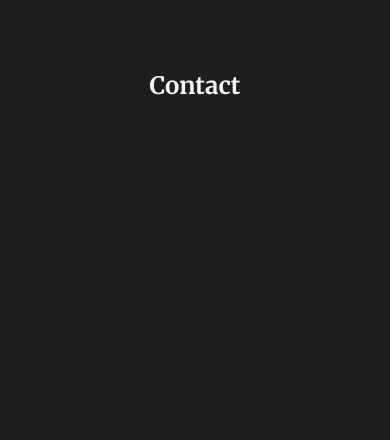
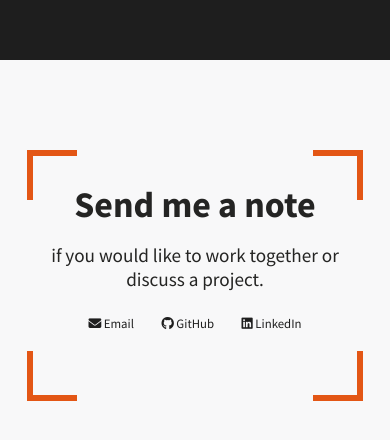
Before and after one commit to Anngineer/web-dev-portfolio, a React (Create React App) app: page / in a window 390 px wide. Shown: the part 4115-4555 px from the top of the page. Before the commit the page ends 4226 px from the top, so only its background shows below. Built offline with nearby package versions, Linux system fonts and the light colour scheme.

Commit message:
Adds Contact Section JSX and styling

```diff
--- a/src/App.css
+++ b/src/App.css
@@ -689,4 +689,153 @@ nav #dropdown-button {
     font-size: 1.2rem;
   }
 }
+
+/*------------------------------------------------- Contact Me Section ----------------------------------------------------------------------------*/
+#contact-section {
+  padding-bottom: 23.28px;
+  /*This makes it so the bottom corners don't move when the links are hovered */
+  background-color: #f8f8f9;
+  text-align: center;
+  color: #242423;
+  font-size: 1.5rem;
+}
+
+/* Corners for contact */
+.contact-section-wrapper {
+  position: relative;
+  display: inline-block;
+  /* width: 70vw; */
+  -webkit-transition: width 0.4s linear;
+  transition: width 0.4s linear;
+  width: 72.5%;
+  margin-top: 5rem;
+  margin-bottom: 3rem;
+  padding: 2rem 1rem;
+}
+
+.contact-top,
+.contact-bottom {
+  position: absolute;
+  width: 50px;
+  height: 50px;
+}
+
+/* #e34815; */
+.contact-top {
+  top: 0;
+  border-top: 6px solid #e35615;
+}
+
+.contact-bottom {
+  bottom: 0;
+  border-bottom: 6px solid #e35615;
+}
+
+.contact-left {
+  left: 0;
+  border-left: 6px solid #e35615;
+}
+
+.contact-right {
+  right: 0;
+  border-right: 6px solid #e35615;
+}
+
+#contact-section h2 {
+  font-family: "Source Sans Pro";
+  margin-bottom: 1rem;
+}
+
+/* the row of contact links */
+.link-box {
+  display: -webkit-box;
+  display: -ms-flexbox;
+  display: flex;
+  -webkit-box-orient: horizontal;
+  -webkit-box-direction: normal;
+      -ms-flex-direction: row;
+          flex-direction: row;
+  -webkit-box-pack: justify;
+      -ms-flex-pack: justify;
+          justify-content: space-between;
+  width: 40%;
+  margin: 1.3rem auto 2rem auto;
+}
+
+#contact-section a {
+  text-decoration: none;
+  color: #1e1e1e;
+  font-size: 1.2rem;
+  margin-bottom: 0.35rem;
+}
+
+#contact-section .fas,
+#contact-section .fab {
+  color: #1e1e1e;
+  background-color: #f8f8f9;
+}
+
+#contact-section a:active,
+#contact-section a:active .fab,
+#contact-section a:active .fas {
+  color: #1e1e1e;
+  font-size: 1.2rem;
+  margin-bottom: 0.35rem;
+}
+
+#contact-section a:hover,
+#contact-section a:hover .fab,
+#contact-section a:hover .fas {
+  color: #43b1b9;
+  margin-bottom: 0;
+}
+
+@media (max-width: 599px) {
+  #contact-section .contact-section-wrapper {
+    width: 93.5%;
+  }
+  #contact-section p {
+    font-size: 1.2rem;
+  }
+  #contact-section .link-box {
+    width: 70%;
+    margin-top: 1.5rem;
+  }
+  #contact-section a {
+    font-size: 0.8rem;
+  }
+}
+
+@media (min-width: 600px) and (max-width: 899px) {
+  #contact-section p {
+    font-size: 1.3rem;
+  }
+  #contact-section .link-box {
+    -webkit-transition: margin 0.4s linear;
+    transition: margin 0.4s linear;
+    margin-top: 1.5rem;
+    width: 60%;
+  }
+  #contact-section .contact-section-wrapper {
+    width: 93.5%;
+  }
+}
+
+@media (min-width: 900px) and (max-width: 1199px) {
+  #contact-section .contact-section-wrapper {
+    -webkit-transition: width 0.4s linear;
+    transition: width 0.4s linear;
+    width: 93.5%;
+  }
+  #contact-section .link-box {
+    width: 40%;
+  }
+}
+
+@media (min-width: 1600px) {
+  #contact-section .link-box {
+    width: 35%;
+  }
+  /* This keeps the social media links from expanding too wide. */
+}
 /*# sourceMappingURL=App.css.map */
--- a/src/App.scss
+++ b/src/App.scss
@@ -588,3 +588,158 @@ nav {
     }
   }
 }
+
+// -----------------End Portfolio Section -------------------------------------
+// ----------------------------------------------------------------------------------------------
+
+/*------------------------------------------------- Contact Me Section ----------------------------------------------------------------------------*/
+#contact-section {
+  padding-bottom: 23.28px;
+  /*This makes it so the bottom corners don't move when the links are hovered */
+  background-color: $background-light;
+  text-align: center;
+  color: $text-middle;
+  font-size: 1.5rem;
+}
+
+/* Corners for contact */
+.contact-section-wrapper {
+  position: relative;
+  display: inline-block;
+  /* width: 70vw; */
+  transition: width 0.4s linear;
+  width: 72.5%;
+  margin-top: 5rem;
+  margin-bottom: 3rem;
+  padding: 2rem 1rem;
+}
+.contact-top,
+.contact-bottom {
+  position: absolute;
+  width: 50px;
+  height: 50px;
+}
+
+/* #e34815; */
+.contact-top {
+  top: 0;
+  border-top: 6px solid $border-orange;
+}
+
+.contact-bottom {
+  bottom: 0;
+  border-bottom: 6px solid $border-orange;
+}
+
+.contact-left {
+  left: 0;
+  border-left: 6px solid $border-orange;
+}
+
+.contact-right {
+  right: 0;
+  border-right: 6px solid $border-orange;
+}
+
+#contact-section h2 {
+  font-family: "Source Sans Pro";
+  margin-bottom: 1rem;
+}
+
+/* the row of contact links */
+.link-box {
+  display: flex;
+  flex-direction: row;
+  justify-content: space-between;
+  width: 40%;
+  margin: 1.3rem auto 2rem auto;
+}
+
+#contact-section {
+  a {
+    text-decoration: none;
+    color: $background-dark;
+    font-size: 1.2rem;
+    margin-bottom: 0.35rem;
+  }
+  .fas,
+  .fab {
+    color: $background-dark;
+    background-color: $background-light;
+  }
+
+  a:active,
+  a:active .fab,
+  a:active .fas {
+    color: $background-dark;
+    font-size: 1.2rem;
+    margin-bottom: 0.35rem;
+  }
+
+  a:hover,
+  a:hover .fab,
+  a:hover .fas {
+    color: $link-color;
+    // font-size: 1.5rem;
+    margin-bottom: 0;
+  }
+}
+
+// Contact Section Responsive Media Calls
+
+@media (max-width: 599px) {
+  #contact-section {
+    .contact-section-wrapper {
+      width: 93.5%;
+    }
+
+    p {
+      font-size: 1.2rem;
+    }
+    .link-box {
+      width: 70%;
+      margin-top: 1.5rem;
+    }
+    a {
+      font-size: 0.8rem;
+    }
+  }
+}
+
+@media (min-width: 600px) and (max-width: 899px) {
+  #contact-section {
+    p {
+      font-size: 1.3rem;
+    }
+
+    .link-box {
+      transition: margin 0.4s linear;
+      margin-top: 1.5rem;
+      width: 60%;
+    }
+    .contact-section-wrapper {
+      width: 93.5%;
+    }
+  }
+}
+
+@media (min-width: 900px) and (max-width: 1199px) {
+  #contact-section {
+    .contact-section-wrapper {
+      transition: width 0.4s linear;
+      width: 93.5%;
+    }
+    .link-box {
+      width: 40%;
+    }
+  }
+}
+
+@media (min-width: 1600px) {
+  #contact-section {
+    .link-box {
+      width: 35%;
+    }
+  }
+  /* This keeps the social media links from expanding too wide. */
+}
--- /dev/null
+++ b/src/Contact.js
@@ -0,0 +1,28 @@
+const Contact = () => {
+  return (
+    <section id="contact-section">
+      <div className="contact-section-wrapper">
+        <div className="contact-top contact-left"></div>
+        <div className="contact-top contact-right"></div>
+        <h2>Send me a note</h2>
+        <p>if you would like to work together or discuss a project.</p>
+
+        <div className="link-box">
+          <a href={"mailto:anngineer@gmail.com"}>
+            <i className="fas fa-envelope" alt="email icon"></i> Email
+          </a>
+          <a href={"https://github.com/Anngineer"}>
+            <i className="fab fa-github" alt="GitHub icon"></i> GitHub
+          </a>
+          <a href={"https://www.linkedin.com/in/anngineer/"}>
+            <i className="fab fa-linkedin" alt="Linked In Icon"></i> LinkedIn
+          </a>
+        </div>
+
+        <div className="contact-bottom contact-right"></div>
+        <div className="contact-bottom contact-left"></div>
+      </div>
+    </section>
+  );
+};
+export default Contact;
--- a/src/Home.js
+++ b/src/Home.js
@@ -1,4 +1,5 @@
 import Nav from "./Nav";
+import Contact from "./Contact";
 // images for portfolio
 import characterintro1 from "./images/characterintro1.jpg";
 import characterintro2 from "./images/characterintro2.jpg";
@@ -194,9 +195,7 @@ const Home = ({ dropDownVisible, setDropDownVisible }) => {
         </div>
       </section>
 
-      <div id="contact-section">
-        <h2>Contact</h2>
-      </div>
+      <Contact />
     </div>
   );
 };
```
Also changed, not shown: 1 other file (tests, documents, lock files or other folders).
